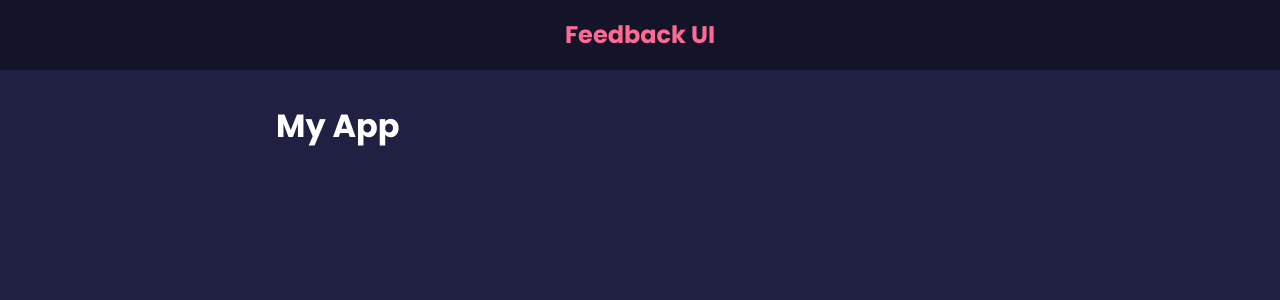
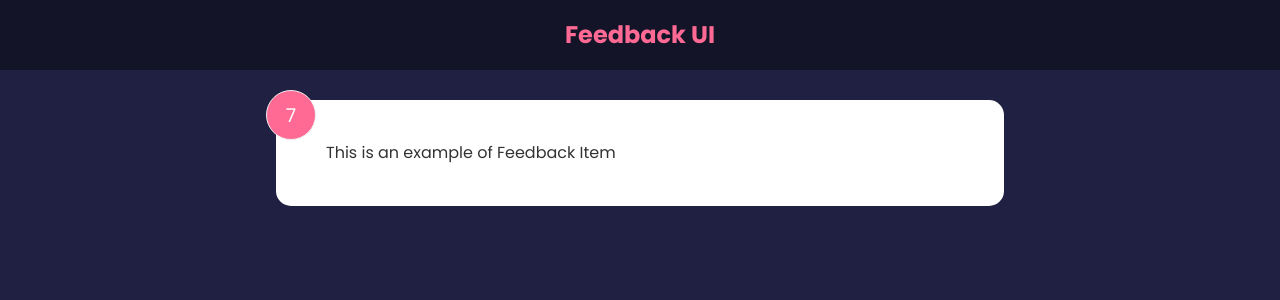
Before and after one commit to DhanushUpadya/Feedback-App, a React (Create React App) app: page / in a window 1280 px wide. Shown: the top 300 px of the page. Built offline with nearby package versions, Linux system fonts and the light colour scheme.

Commit message:
Added state useState Hook

```diff
--- a/src/App.js
+++ b/src/App.js
@@ -1,11 +1,12 @@
 import Header from "./components/Header";
+import FeedbackItem from "./components/FeedbackItem";
 function App() {
 
     return (
         <>
         <Header />
         <div className="container">
-            <h1>My App</h1>
+           <FeedbackItem/>
         </div>
         </>
     )
--- /dev/null
+++ b/src/components/FeedbackItem.jsx
@@ -0,0 +1,18 @@
+import {React,useState} from 'react'
+
+function FeedbackItem() {
+    const [rating,setRating] = useState(7);
+    const [text,setText]= useState('  This is an example of Feedback Item')
+
+  return (
+    <div className='card'>
+        <div className="num-display">{rating}</div>
+        <div className="text-display">{text}
+        </div>
+
+
+    </div>
+  )
+}
+
+export default FeedbackItem
```
